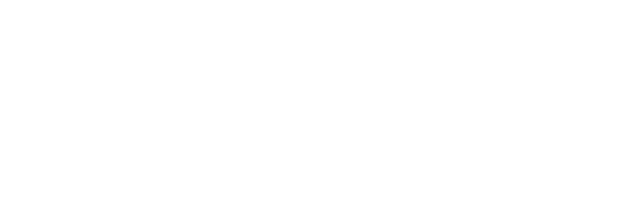
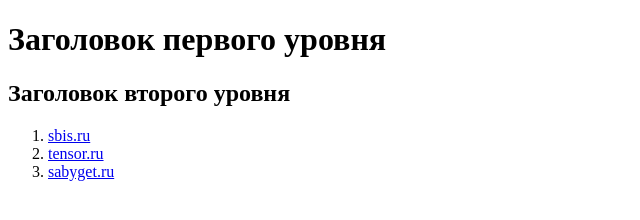
Before and after one commit to va-kolesov/task-html, a website: page src/index.html in a window 1280 px wide. Shown: the whole page, without its empty margins (0-640 px from the left). Drawn offline with Linux system fonts and the light colour scheme.

Commit message:
Задание по HTML

```diff
--- a/src/index.html
+++ b/src/index.html
@@ -3,5 +3,19 @@
     <head>
         <title>HTML</title>
     </head>
-    <body></body>
+    <body>
+        <h1>Заголовок первого уровня</h1>
+        <h2>Заголовок второго уровня</h2>
+        <ol>
+            <li>
+                <a href="sbis.ru">sbis.ru</a>
+            </li>
+            <li>
+                <a href="tensor.ru">tensor.ru</a>
+            </li>
+            <li>
+                <a href="sabyget.ru">sabyget.ru</a>
+            </li>
+        </ol>
+    </body>
 </html>
```
Also changed, not shown: 1 other file.
